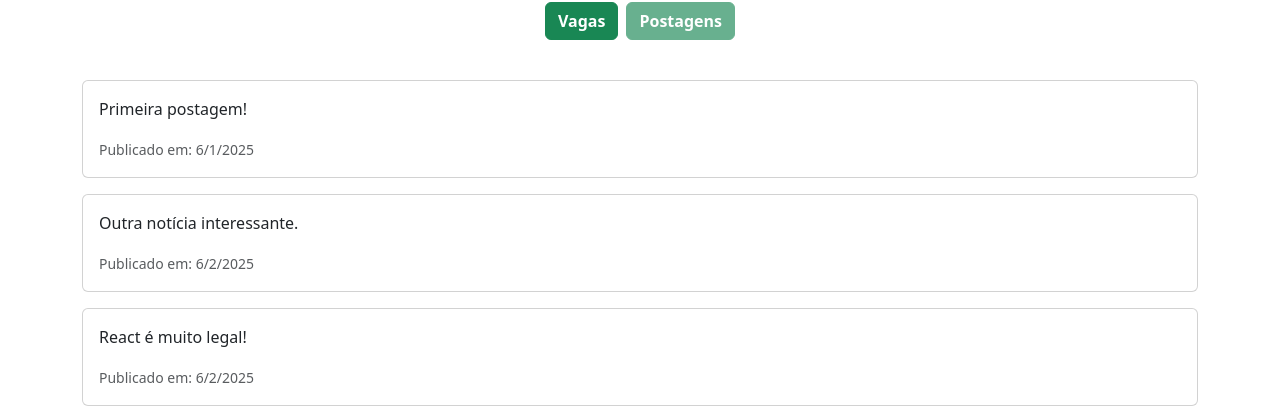
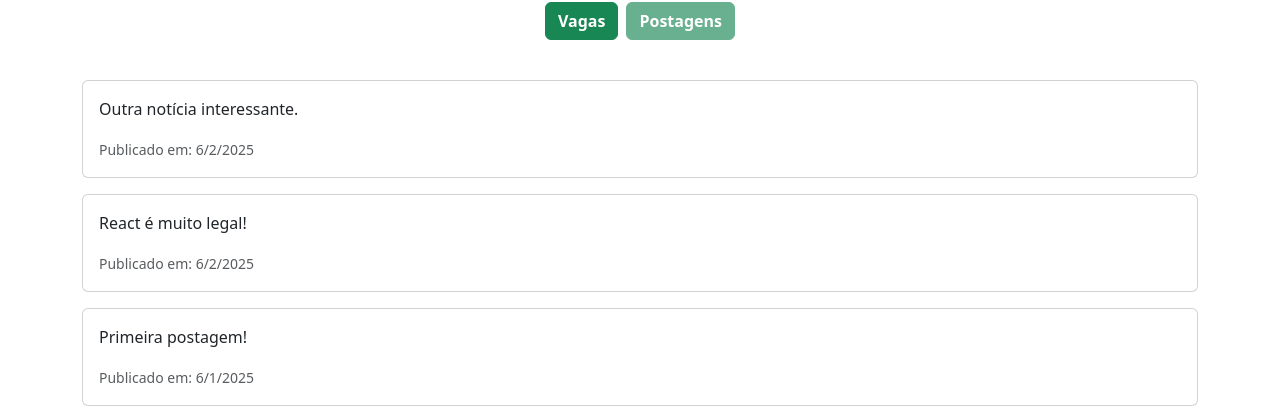
Before and after one commit to AlissonMartin/ong-client, a React (Vite) app: page /ongToUsu in a window 1280 px wide. Both pictures are taken after a click on the button "Postagens". Shown: the part 522-941 px from the top of the page. Built offline with nearby package versions, Linux system fonts and the light colour scheme.

Commit message:
correção para mostrar as postagens mais recentes acima

```diff
--- a/src/components/Post.jsx
+++ b/src/components/Post.jsx
@@ -8,7 +8,9 @@ function Post() {
 
     return (
         <div className="container mt-4">
-            {posts.map(post => (
+            {[...posts] // Faz uma cópia do array
+                .sort((a, b) => new Date(b.data) - new Date(a.data)) // Ordena por data (mais recente primeiro)
+                .map(post => (
                     <div key={post.id} className="card mb-3">
                         <div className="card-body">
                             <p className="card-text">{post.texto}</p>
```
Lines whose indentation alone changed are shown as unchanged.
